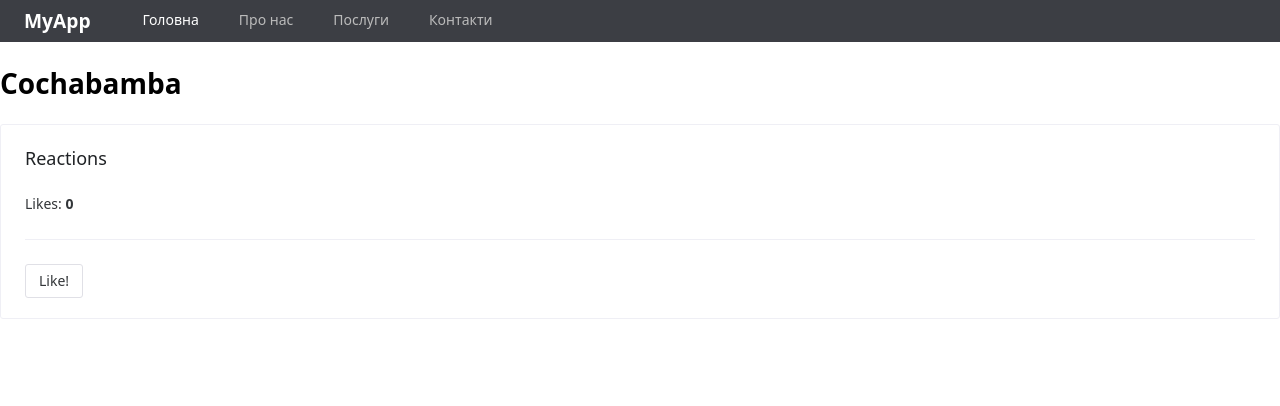
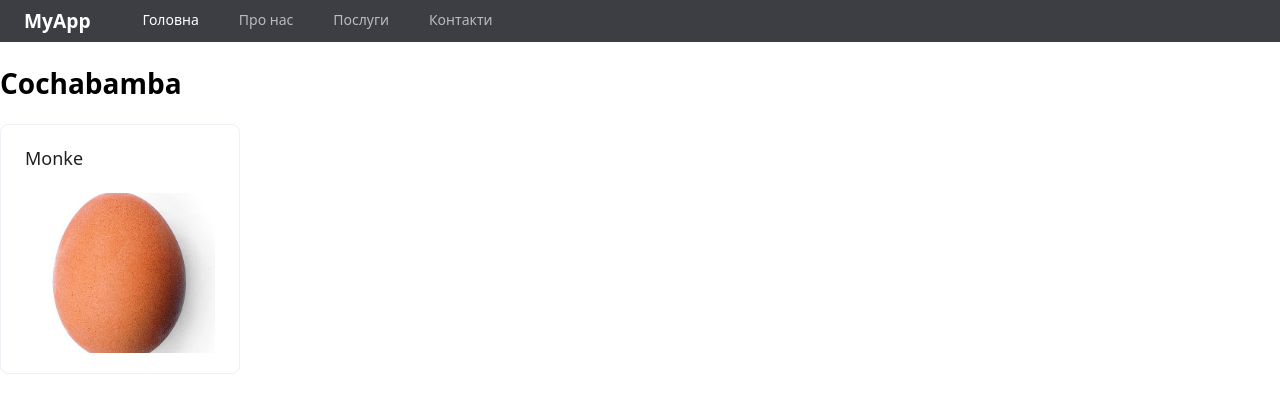
Before and after one commit to dugd/vallera-vue, a Vue app: page / in a window 1280 px wide. Shown: the top 406 px of the page. Built offline with nearby package versions, Linux system fonts and the light colour scheme.

Commit message:
add PhotoCard component

```diff
--- a/src/App.vue
+++ b/src/App.vue
@@ -1,5 +1,6 @@
 <script setup lang="ts">
-import { NButton, NDivider, NCard, NLayoutHeader, NMenu } from "naive-ui";
+import { NLayoutHeader, NMenu } from "naive-ui";
+import GalleryCard from "./components/PhotoCard.vue";
 import { ref } from 'vue';
 
 let likes = ref<number>(0);
@@ -33,13 +34,8 @@ const menuOptions = [
   </n-layout-header>
 
   <h1>Cochabamba</h1>
-  <n-card title="Reactions">
-    <div>Likes: <strong>{{likes}}</strong></div>
-    <n-divider />
-    <div>
-      <n-button @click="increaseLikes">Like!</n-button>
-    </div>
-  </n-card>
+  <gallery-card id="1" photo-url="./egg.jpg" alt="Monke"/>
+
 </template>
 
 <style scoped>
--- /dev/null
+++ b/src/components/PhotoCard.vue
@@ -0,0 +1,59 @@
+<script setup lang="ts">
+import { defineProps, defineEmits } from "vue";
+import { NCard } from "naive-ui";
+
+const props = defineProps<{
+  photoUrl: string;
+  alt?: string;
+  id: string;
+}>();
+
+const emits = defineEmits<{
+  (e: 'click', payload?: {id?: string}): void
+}>();
+
+function onCardClick() {
+  emits('click', { id: props.id });
+}
+
+</script>
+
+<template>
+<n-card
+    hoverable
+    class="photo-card"
+    @click="onCardClick"
+    :title="props.alt"
+>
+  <img
+      :src="props.photoUrl"
+      :alt="props.alt || 'Photo'"
+      class="photo-card__image"
+      loading="lazy"
+  />
+</n-card>
+</template>
+
+<style scoped>
+.photo-card {
+    width: 240px;
+  border-radius: 8px;
+  overflow: hidden;
+  cursor: pointer;
+  transition: transform 0.2s ease, box-shadow 0.2s ease;
+}
+
+.photo-card:hover {
+  transform: translateY(-4px);
+  box-shadow: 0 4px 14px rgba(0, 0, 0, 0.15);
+}
+
+.photo-card__image {
+  display: block;
+  width: 100%;
+  height: 160px;
+  object-fit: cover;
+  user-select: none;
+  pointer-events: none;
+}
+</style>
```
Also changed, not shown: src/components/GalleryGrid.vue (added, +11 -0 lines).
